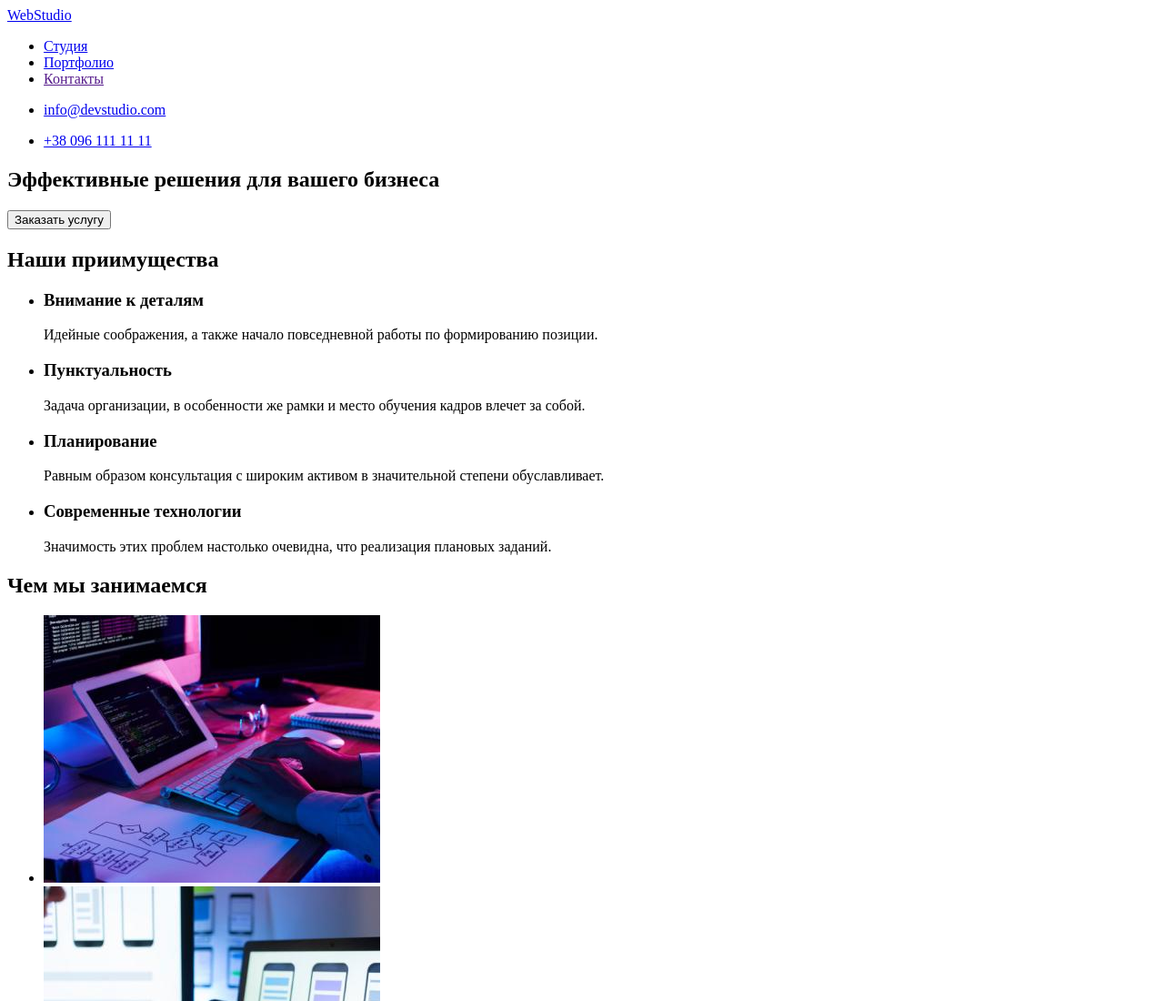
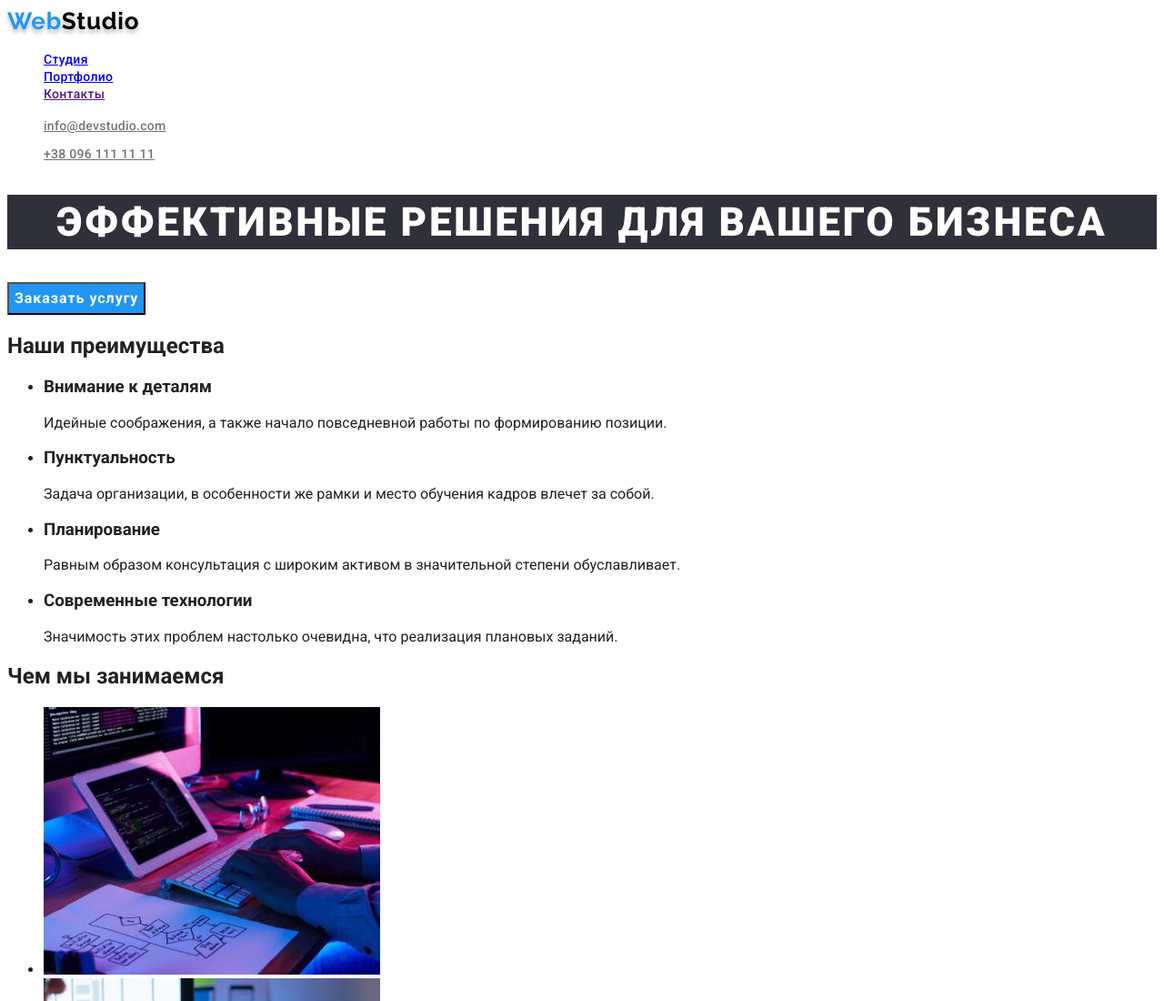
Before and after one commit to SHDMYUA/goit-markup-hw-02, a plain HTML site: page index.html in a window 1280 px wide. Shown: the top 1100 px of the page at 91% size. Drawn offline with Linux system fonts and the light colour scheme.

Commit message:
logo header button

```diff
--- a/css/styles.css
+++ b/css/styles.css
@@ -0,0 +1,77 @@
+body {
+  color: #212121;
+  font-family: "Roboto", sans-serif;
+  background: #ffffff;
+}
+
+.list {
+  list-style: none;
+}
+.logo {
+  font-family: Raleway;
+  font-style: normal;
+  font-weight: bold;
+  font-size: 26px;
+  line-height: 31px;
+  letter-spacing: 0.03em;
+  color: #000000;
+  text-shadow: 0px 4px 4px rgba(0, 0, 0, 0.25);
+  text-decoration: none;
+}
+
+.part {
+  color: #2196f3;
+}
+
+.link {
+  font-style: normal;
+  font-weight: 500;
+  font-size: 14px;
+  line-height: 16px;
+  letter-spacing: 0.02em;ß
+  cursor: pointer;
+}
+.contacts .link {
+  color: #757575;
+}
+
+.pages .link:hover,
+.pages .link:focus,
+.contacts .link:hover,
+.contacts .link:focus {
+  color: #2196f3;
+}
+.hero-title {
+font-family: Roboto;
+font-style: normal;
+font-weight: 900;
+font-size: 44px;
+line-height: 60px;
+text-align: center;
+letter-spacing: 0.06em;
+text-transform: uppercase;
+color: #FFFFFF;
+background-color: #2F303A;
+}
+
+.button {
+  font-family: Roboto;
+  font-style: normal;
+  font-weight: bold;
+  font-size: 16px;
+  line-height: 30px;
+  letter-spacing: 0.06em;
+  color: #FFFFFF;
+  background-color: #2196F3;
+}
+
+.portfolio .link {
+  background-color: #f5f4fa;
+  cursor: pointer;
+}
+
+.portfolio .link:hover,
+.portfolio .link:focus {
+  color: #ffffff;
+  background-color: #2196f3;
+}
--- a/index.html
+++ b/index.html
@@ -4,32 +4,39 @@
     <meta charset="UTF-8">
     <meta http-equiv="X-UA-Compatible" content="IE=edge">
     <meta name="viewport" content="width=device-width, initial-scale=1.0">
+    <link rel="preconnect" href="https://fonts.googleapis.com">
+    <link rel="preconnect" href="https://fonts.gstatic.com" crossorigin>
+    <link href="https://fonts.googleapis.com/css2?family=Raleway:wght@700&family=Roboto:wght@400;500;700;900&display=swap"
+      rel="stylesheet">
+    <link rel="stylesheet" href="./css/styles.css"/>
     <title>Document</title>
 </head>
 <body>
   <header>
-    <nav>
-      <a href="./index.html">WebStudio</a>
-      <ul>
-        <li><a href="./index.html">Студия</a></li>
-        <li><a href="./portfolio.html">Портфолио</a></li>
-        <li><a href="">Контакты</a></li>
+    <nav class="nav">
+      <a href="./index.html" class="logo"><span class="part">Web</span>Studio</a>
+      <ul class="pages list">
+        <li><a href="./index.html" class="link">Студия</a></li>
+        <li><a href="./portfolio.html" class="link">Портфолио</a></li>
+        <li><a href="" class="link">Контакты</a></li>
       </ul>
     </nav>
-    <ul>
-      <li><a href="mailto:info@devstudio.com">info@devstudio.com</a></li>
-      <li><a href="tel:+380961111111"><p>+38 096 111 11 11</p></a></li>
+    <ul class="contacts list">
+      <li><a href="mailto:info@devstudio.com" class="link">info@devstudio.com</a></li>
+      <li><a href="tel:+380961111111" class="link">
+          <p>+38 096 111 11 11</p>
+        </a></li>
     </ul>
   </header>
   <main>
     <!--Section HERO-->
     <section>
-            <h1>Эффективные решения для вашего бизнеса</h1>
-        <button type="button">Заказать услугу</button>
+            <h1 class="hero-title">Эффективные решения для вашего бизнеса</h1>
+        <button type="button" class="button">Заказать услугу</button>
     </section>
     <!--Section Description-->
     <section>
-    <h2>Наши приимущества</h2>
+    <h2>Наши преимущества</h2>
     <ul>
         <li>
             <h3>Внимание к деталям</h3>
```
Also changed, not shown: portfolio.html (+19 -18 lines), images/growing-bussiness.jpg, images/inspiration.jpg, images/limited-edition.jpg, images/poster.jpg, images/project-boxes.jpg, images/project-lab.jpg, images/project-prime.jpg, images/seafood.jpg, images/technokryak.jpg, 3 other files.
